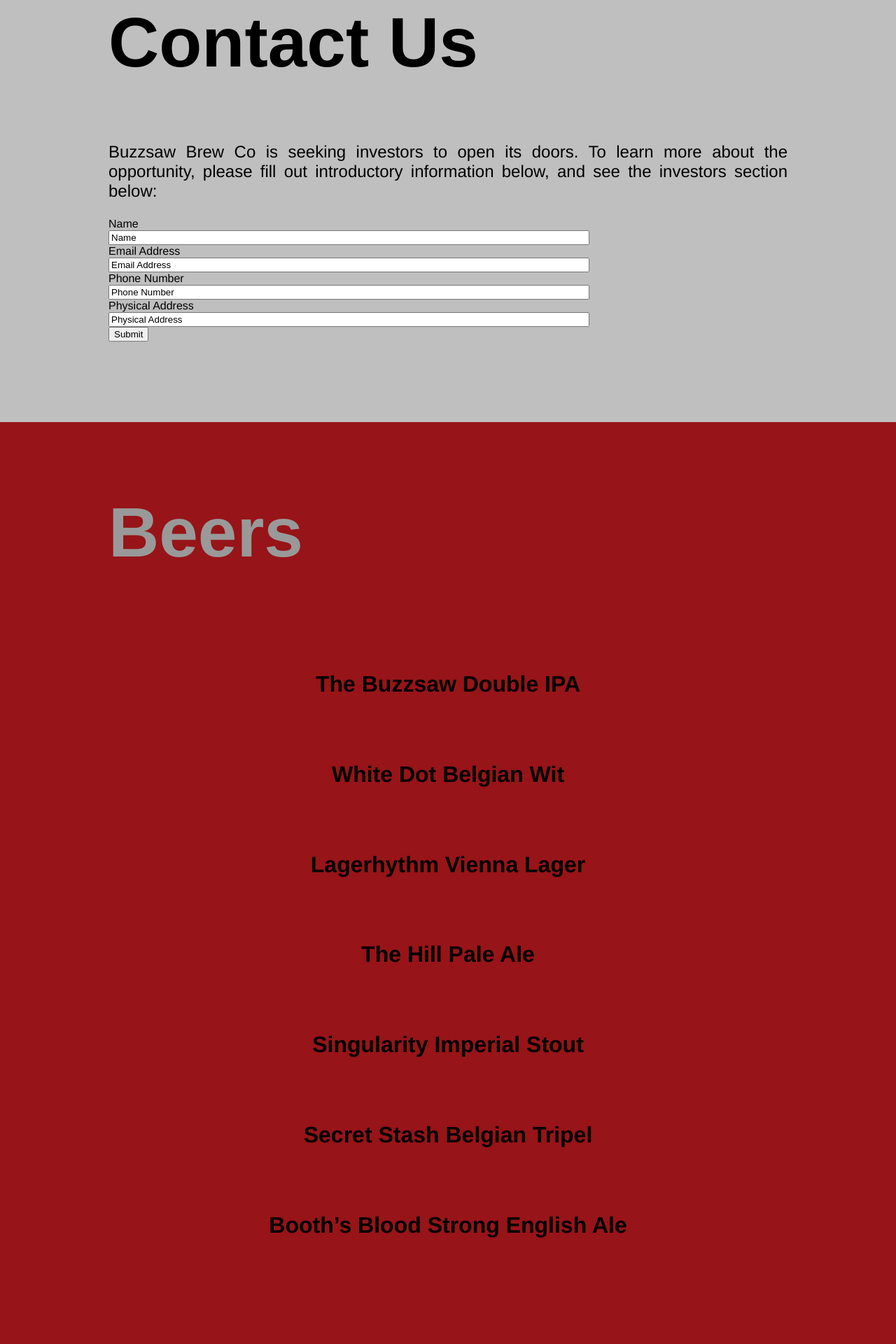
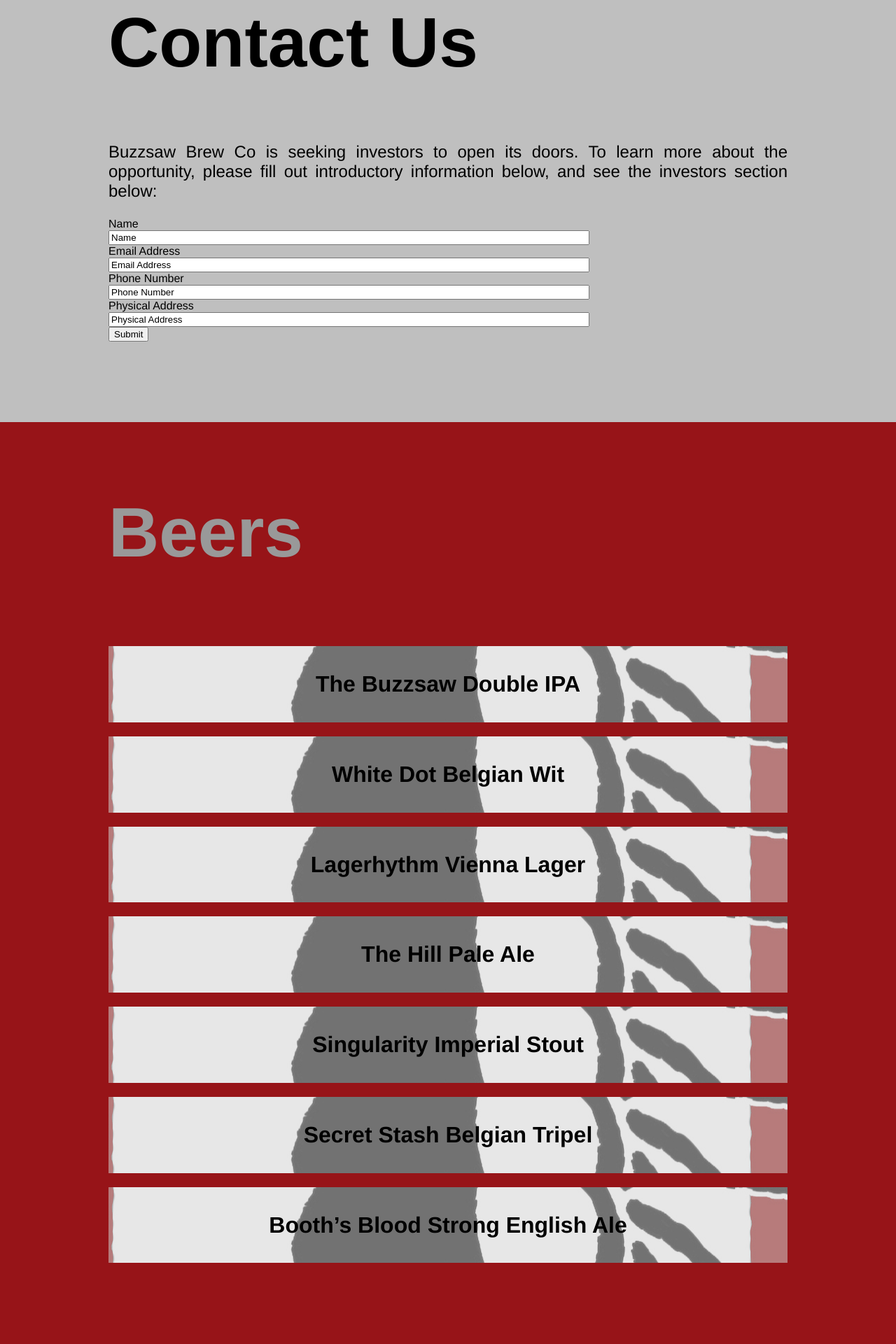
Before and after one commit to arquinn/arquinn.github.io, a Jekyll site: the page built from test.html, in a window 1280 px wide. Shown: the part 1907-3827 px from the top of the page at 70% size. Built offline with Jekyll 4.4.1, drawn with Linux system fonts in a browser that asks for light colours; nearby versions of some CDN libraries.

Commit message:
Update test.css

```diff
--- a/css/test.css
+++ b/css/test.css
@@ -136,12 +136,12 @@ ul.faq {
 .beerq{
         border-top:20px solid #971418;
 }
-/*.beer {
+.beerdesktop {
     background-attachment: fixed;
-
+    background-image: url("../FINAL_LOGO_GREY.jpg");
     background-position: center;
     background-repeat: no-repeat
-}*/
+}
 /*.beer:before {
  content: '';
  position: fixed;
@@ -151,7 +151,6 @@ ul.faq {
  left: 0;
  zindex : -1;
  background-size: auto 100%;
- background-image: url("../FINAL_LOGO_GREY.jpg");
 }*/
 
 .answer {
```
